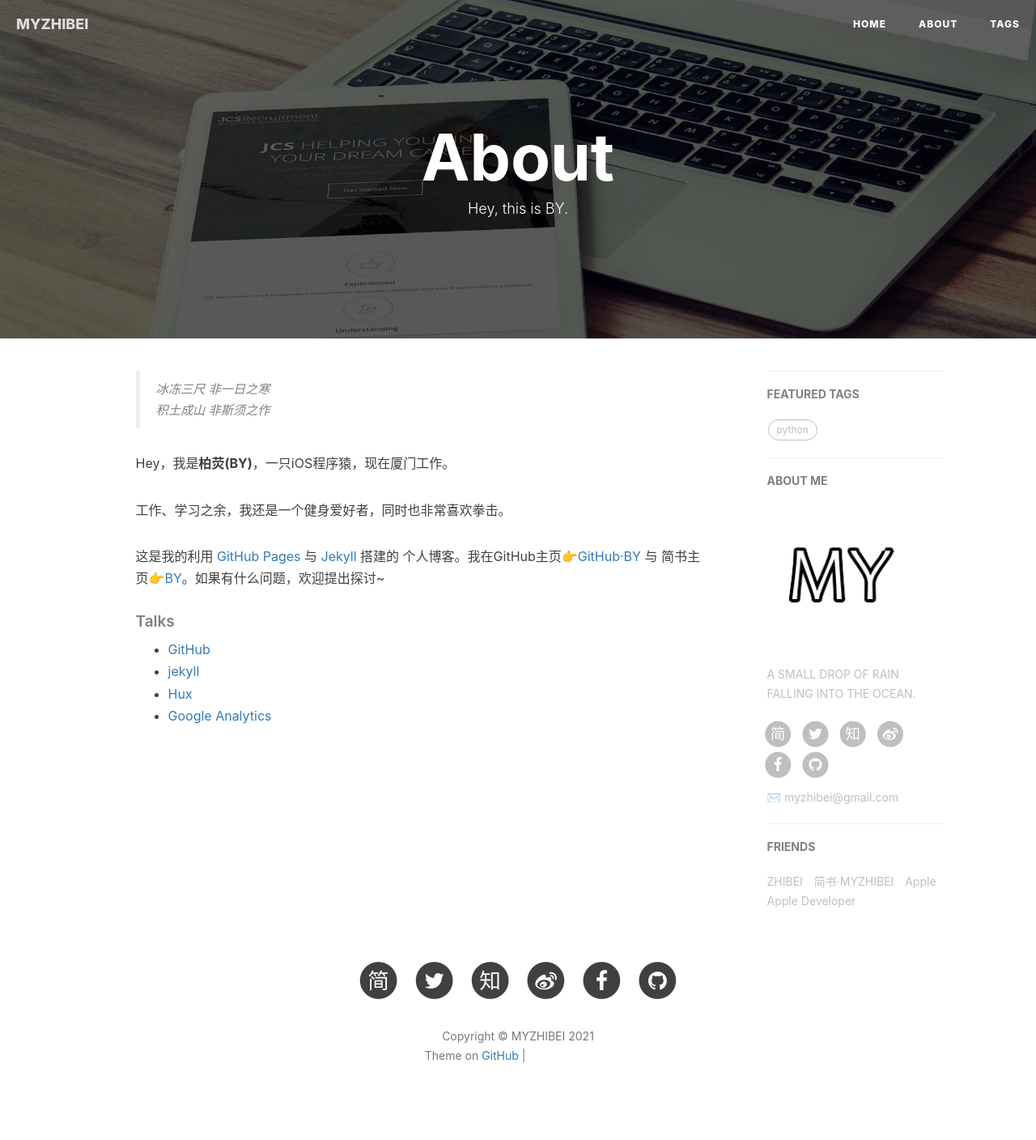
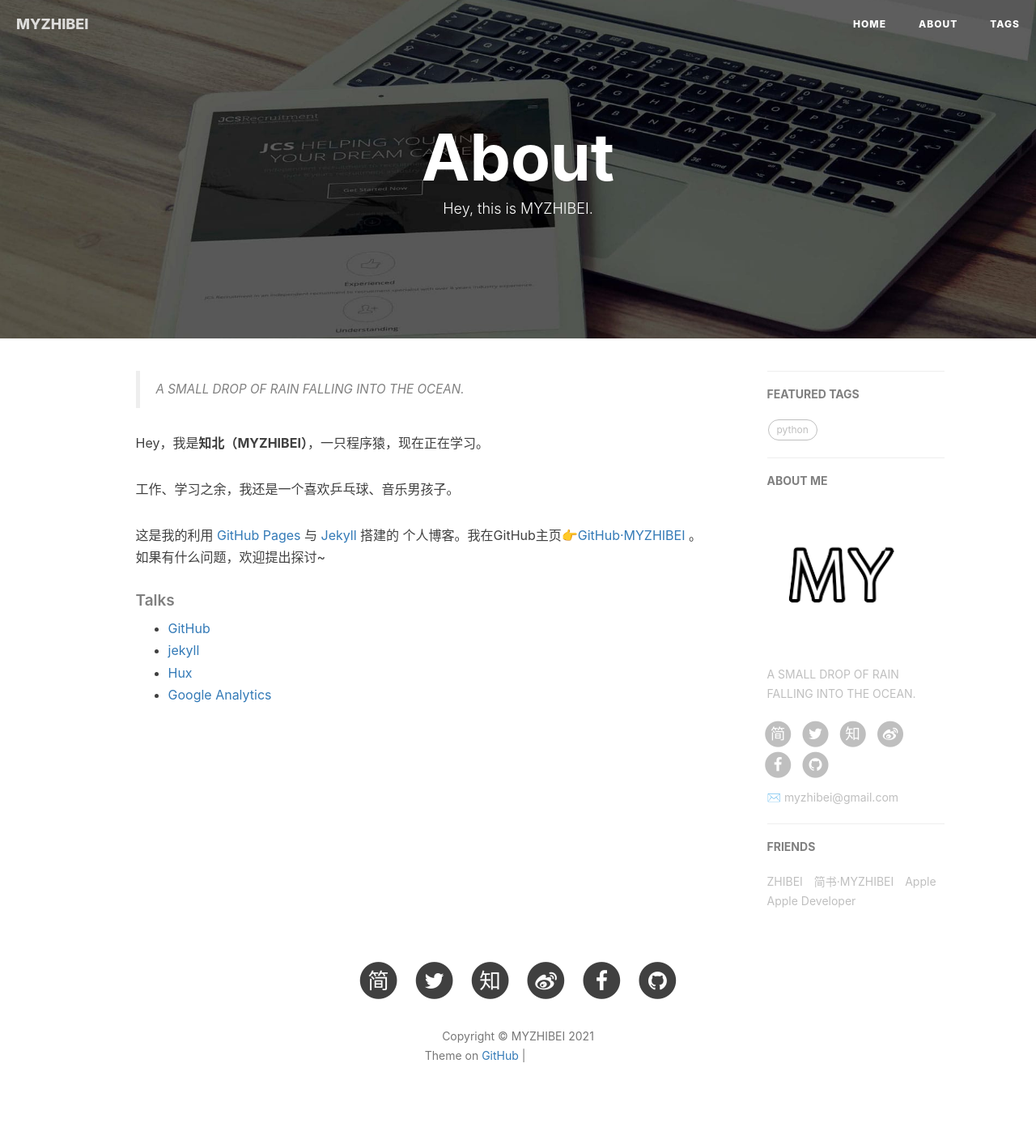
Before and after one commit to myzhibei/myzhibei.github.io, a Jekyll site: the page built from about.html, in a window 1280 px wide. Shown: the whole page at 81% size. Built offline with Jekyll 4.4.1, drawn with Linux system fonts in a browser that asks for light colours; nearby versions of some CDN libraries; comment, search, counter and statistics services are not loaded; a file with an impossible date is left out; grey boxes are pictures that could not be loaded.

Commit message:
Update About

```diff
--- a/about.html
+++ b/about.html
@@ -1,7 +1,7 @@
 ---
 layout: page
 title: "About"
-description: "Hey, this is BY."
+description: "Hey, this is MYZHIBEI."
 header-img: "img/post-bg-rwd.jpg"
 ---
 
@@ -15,14 +15,13 @@
 <div class="zh post-container">
 
     <!--copied from markdown -->
-    <blockquote><p>冰冻三尺 非一日之寒<br>
-    积土成山 非斯须之作</p></blockquote>
+    <blockquote><p>A SMALL DROP OF RAIN FALLING INTO THE OCEAN.</p></blockquote>
 
-    <p>Hey，我是<strong>柏荧(BY)</strong>，一只iOS程序猿，现在厦门工作。</p>
+    <p>Hey，我是<strong>知北（MYZHIBEI）</strong>，一只程序猿，现在正在学习。</p>
 
-    <p>工作、学习之余，我还是一个健身爱好者，同时也非常喜欢拳击。</p>
+    <p>工作、学习之余，我还是一个喜欢乒乓球、音乐男孩子。</p>
 
-    <p>这是我的利用 <a href="https://pages.github.com/">GitHub Pages</a> 与 <a href="http://jekyll.com.cn/">Jekyll</a> 搭建的 个人博客。我在GitHub主页<a href="https://github.com/qiubaiying">👉GitHub·BY</a> 与 简书主页<a href="https://http://www.jianshu.com/u/e71990ada2fd">👉BY</a>。如果有什么问题，欢迎提出探讨~</p>
+    <p>这是我的利用 <a href="https://pages.github.com/">GitHub Pages</a> 与 <a href="http://jekyll.com.cn/">Jekyll</a> 搭建的 个人博客。我在GitHub主页<a href="https://github.com/myzhibei">👉GitHub·MYZHIBEI</a> 。如果有什么问题，欢迎提出探讨~</p>
 
     <p></p>
 
```
